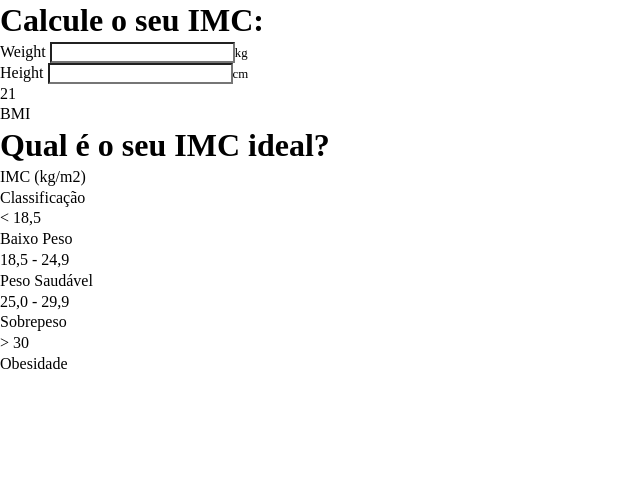
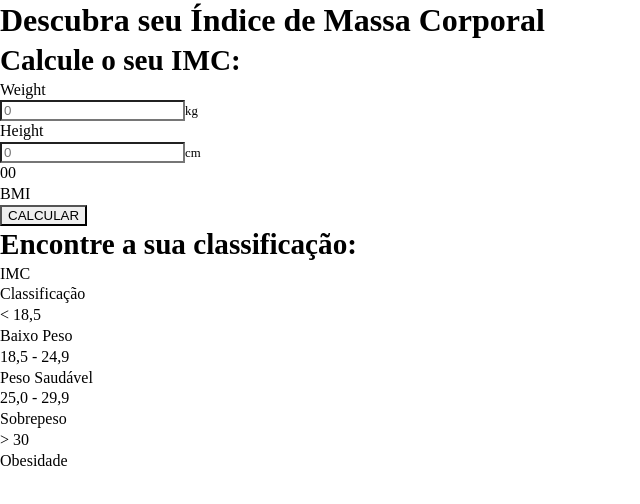
Before and after one commit to matheuspfalconi/BMI_Project--IMC--, a plain HTML site: page index.html in a window 1280 px wide. Shown: the whole page, without its empty margins (0-640 px from the left). Drawn offline with Linux system fonts and the light colour scheme.

Commit message:
Finish the markup code

```diff
--- a/index.html
+++ b/index.html
@@ -13,6 +13,7 @@
 		<link rel="stylesheet" href="https://fonts.googleapis.com/icon?family=Material+Icons">
 		<link rel="preconnect" href="https://fonts.googleapis.com">
 		<link rel="preconnect" href="https://fonts.gstatic.com" crossorigin>
+		<link href="https://fonts.googleapis.com/css2?family=Roboto&display=swap" rel="stylesheet">
 
 		<script src="calculo.js"></script>
 
@@ -27,38 +28,47 @@
 	<body>
 		<div id="app">
 			<main>
+				<div class="title_content">
+					<h1>Descubra seu Índice de Massa Corporal</h1>
+				</div>
+
 				<div class="content">
+					<div class="div_left">
 						<div class="title_calculo">
-						<h1>Calcule o seu IMC: </h1>
+							<h2>Calcule o seu IMC: </h2>
 						</div>
 
 						<div class="div_calculo">
 							<div class="input_calculo">
 								<div class="weight">
-								<label>Weight</label>
-								<input type="number" name="weight"><span>kg</span>
+									<p>Weight</p>
+									<input type="number" name="weight" id="input_weight" placeholder="0"><span>kg</span>
 								</div>
 
 								<div class="height">
-								<label>Height</label>
-								<input type="number" name="height"><span>cm</span>
+									<p>Height</p>
+									<input type="number" name="height" id="input_height" placeholder="0"><span>cm</span>
 								</div>
 							</div>
 
 							<div class="result_calculo">
-							<p>21</p>
+								<p id="result">00</p>
 								<p>BMI</p>
+							</div>
+
+							<div class="div_button">
+								<input type="button" name="submit" value="CALCULAR" onclick="calcular()">
 							</div>
 						</div>
 					</div>
 
-				<div class="div_table">
-					<h1>Qual é o seu IMC ideal?</h1>
+					<div class="div_right">
+						<h2>Encontre a sua classificação: </h2>
 
 						<div class="table">
 							<ul>
 								<li class="item_table">
-								<p>IMC (kg/m2)</p>
+									<p>IMC</p>
 									<p>Classificação</p>
 								</li>
 
@@ -84,6 +94,7 @@
 							</ul>
 						</div>
 					</div>
+				</div>
 			</main>
 		</div>
 	</body>
```
Lines whose indentation alone changed are shown as unchanged.
